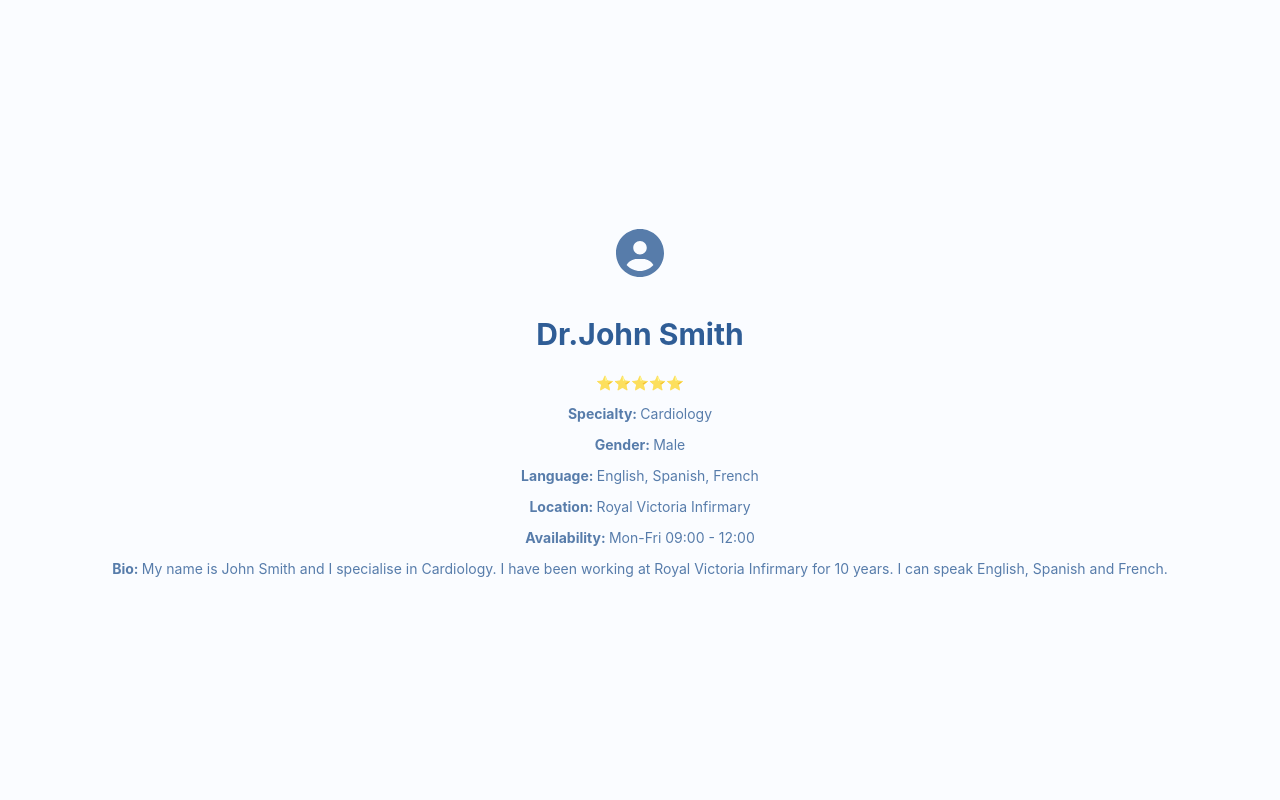
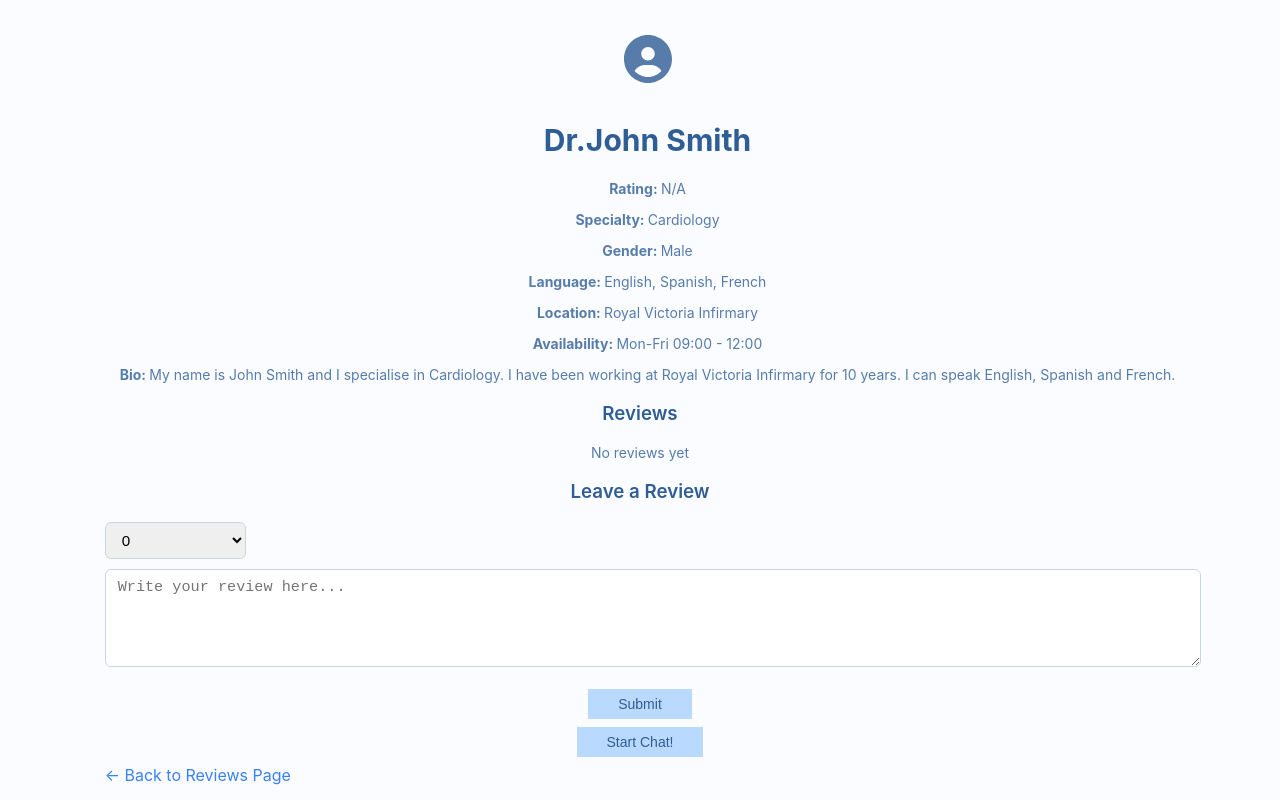
Before and after one commit to vytcka/Doctor-patient-app, a React (Create React App) app in the folder client/: page /doctor/1 in a window 1280 px wide. Built offline with nearby package versions, Linux system fonts and the light colour scheme.

Commit message:
Add and Edit reviews, installed react-icons for star rating

```diff
--- a/client/package.json
+++ b/client/package.json
@@ -10,6 +10,7 @@
     "@testing-library/user-event": "^13.5.0",
     "react": "^19.2.4",
     "react-dom": "^19.2.4",
+    "react-icons": "^5.6.0",
     "react-router-dom": "^7.13.1",
     "react-scripts": "5.0.1",
     "web-vitals": "^2.1.4"
--- a/client/src/DoctorDetail.js
+++ b/client/src/DoctorDetail.js
@@ -1,7 +1,23 @@
-import { useParams } from "react-router-dom";
+import { useState } from "react";
+import { PrefetchPageLinks, useParams } from "react-router-dom";
+import { Link } from 'react-router-dom';
 import { data } from "./doctorItems";
+import './reviews.css';
+
 
 export default function DoctorDetail(){
+    //Reviews
+    const [reviews, setReviews] = useState([]);
+    const [newReview, setNewReview] = useState({
+    rating: 0,
+    comment: ""
+    });
+    const [editedReviewId, setEditedReviewId] = useState(null);
+    const [editedReview, setEditedReview] = useState({
+        rating: 0,
+        comment: ""
+    });
+
     const {id} = useParams();
 
     //find doctor by id
@@ -11,13 +27,62 @@ export default function DoctorDetail(){
         return <p>Doctor not found</p>
     }
 
-    console.log(doctor);
+    //Adding reviews
+    const handleAddReview = () => {
+        if (newReview.rating === 0 || newReview.comment === "") return;
+
+        setReviews([
+            ...reviews,
+            {
+                id: Date.now(),
+                rating: newReview.rating,
+                comment: newReview.comment
+            }
+        ]);
+
+        //reset
+        setNewReview({rating:0, comment:""});
+
+    }
+
+    //Edit
+    const handleEdit = (review) => {
+        setEditedReviewId(review.id);
+        setEditedReview({
+            rating: review.rating,
+            comment: review.comment
+        });
+    };
+
+    //Save Edit
+    const handleSaveEdit = (id) => {
+        const updatedReviews = reviews.map((review) => review.id === id?
+            {...review, rating:editedReview.rating, comment:editedReview.comment}
+            : review
+        );
+
+        setReviews(updatedReviews);
+        setEditedReviewId(null);
+    }
+
+    //calculate average rating based on reviews gotten
+    const averageRating = reviews.length > 0 ? (
+        reviews.reduce((sum, r) => sum + r.rating, 0) /
+        reviews.length
+    ).toFixed(1) : 0;
+
+    //For star display
+    const renderStars = (rating) => "⭐".repeat(Math.round(rating));
+
+    // Show average rating if reviews exist, otherwise show N/A
+    const displayedRating = reviews.length > 0 ? averageRating : "N/A";
 
     return(
         <div>
+            <div className="doctor-info">
                 <p><img src={doctor.profileIcon} alt={doctor.name} className="doc-profile-icon"/></p>
                 <h1>{doctor.name}</h1>
-            <p>{"⭐".repeat(doctor.rating)}</p>
+                <p><b>Rating: </b>{renderStars(displayedRating)} {displayedRating}</p>
                 <p><b>Specialty: </b>{doctor.specialty}</p>
                 <p><b>Gender: </b>{doctor.gender}</p>
                 <p><b>Language: </b>{doctor.language.join(", ")}</p>
@@ -25,6 +90,107 @@ export default function DoctorDetail(){
                 <p><b>Availability: </b>{doctor.availability.days} {doctor.availability.time}</p>
                 <p><b>Bio: </b>{doctor.bio}</p>
             </div>
+
+            <div className="display-reviews">
+                <h3>Reviews</h3>
+
+                {reviews.length === 0 ? (
+                    <p>No reviews yet</p>
+                ) : (
+                    reviews.map((review) => (
+                        <div key={review.id} className="review">
+                            {editedReviewId === review.id ? (
+                                //edit mode
+                                <>
+                                    {/* Edit star rating */}
+                                    <select
+                                        value={editedReview.rating}
+                                        onChange={(e) =>
+                                            setEditedReview({
+                                                ...editedReview,
+                                                rating: Number(e.target.value)
+                                            })
+                                        }
+                                        >
+                                            <option>Select rating</option>
+                                            <option value="5">⭐⭐⭐⭐⭐</option>
+                                            <option value="4">⭐⭐⭐⭐</option>
+                                            <option value="3">⭐⭐⭐</option>
+                                            <option value="2">⭐⭐</option>
+                                            <option value="1">⭐</option>
+                                            <option value="0">0</option>
+                                    </select>
+
+                                    {/* Edit comments */}
+                                    <textarea
+                                        value={editedReview.comment}
+                                        onChange={(e) =>
+                                            setEditedReview({
+                                                ...editedReview,
+                                                comment: e.target.value
+                                            })
+                                        }
+                                    />
+
+                                    {/* Save or cancel edit button */}
+                                    <button onClick={() => handleSaveEdit(review.id)}>
+                                        Save
+                                    </button>
+                                    <button onClick={() => setEditedReviewId(null)}>
+                                        Cancel
+                                    </button>
+                                </>
+                            ):(
+                                <>
+                                    {/* Normal view */}
+                                    <p>{"⭐".repeat(review.rating)}</p>
+                                    <p>{review.comment}</p>
+
+                                    <button onClick={() => handleEdit(review)}>
+                                        Edit
+                                    </button>
+                                </>
+                            )}
+                            </div>
+                    ))
+                )}
+            </div>
+
+            <div className="review-form">
+                <h3>Leave a Review</h3>
+
+                {/* Star Rating */}
+                <select
+                    value={newReview.rating}
+                    onChange={(e) =>
+                        setNewReview({...newReview, rating: Number(e.target.value)})
+                    }>
+                        <option>Select rating</option>
+                        <option value="5">⭐⭐⭐⭐⭐</option>
+                        <option value="4">⭐⭐⭐⭐</option>
+                        <option value="3">⭐⭐⭐</option>
+                        <option value="2">⭐⭐</option>
+                        <option value="1">⭐</option>
+                        <option value="0">0</option>
+                </select>
+
+                {/* comments */}
+                <textarea
+                    placeholder="Write your review here..."
+                    value={newReview.comment}
+                    onChange={(e) =>
+                        setNewReview({...newReview, comment:e.target.value})}
+                />
+
+                <button onClick={handleAddReview}>Submit</button>
+
+                <Link to="/Chat"><button>Start Chat!</button></Link>
+
+                <Link to="/Reviews"> ← Back to Reviews Page </Link>
+
+            </div>
+
+        </div>
     );
 
 }
--- a/client/src/Reviews.js
+++ b/client/src/Reviews.js
@@ -1,7 +1,8 @@
 import { React, useState } from "react";
-import { data } from "./doctorItems";
+import { data } from "./doctorItems"; //dummy data for doctors
 import { useNavigate } from "react-router-dom";
 import './reviews.css';
+import StarRating from "./StarRating";
 
 
 export default function Reviews() {
@@ -69,6 +70,9 @@ export default function Reviews() {
             //location
             const locationOptions = [...new Set(data.map(item => item.location))];
 
+            //Show calculated average star rating based on reviews
+            const renderStars = (rating) => "⭐".repeat(Math.round(rating));
+
     return(
         <div className="review-container">
             <h1>Doctors Reviews</h1>
@@ -78,7 +82,7 @@ export default function Reviews() {
             <div className="search-bar">
                 <input
                 type="search"
-                placeholder="Search"
+                placeholder="🔍 Search"
                 onChange={event => setQuery(event.target.value)}
                 />
             </div>
@@ -155,7 +159,7 @@ export default function Reviews() {
                         </div>
 
                         <div className="doctor-rating">
-                            {"⭐".repeat(items.rating)}
+                            <StarRating rating={items.rating} />
                             <p>View more information about this doctor →</p>
                         </div>
 
--- /dev/null
+++ b/client/src/StarRating.js
@@ -0,0 +1,14 @@
+import { FaStar, FaRegStar } from "react-icons/fa";
+
+export default function StarRating({rating}){
+    return(
+        <div className="star">
+            {[1, 2, 3, 4, 5].map((star) => star <= rating ? (
+                <FaStar key={star} />
+            ) : (
+                <FaRegStar key={star}/>
+            )
+        )}
+        </div>
+    )
+}
--- a/client/src/reviews.css
+++ b/client/src/reviews.css
@@ -29,6 +29,13 @@ h3 {
   color: gold;
 }
 
+.stars {
+  color: gold;
+  font-size: 18px;
+  display: flex;
+  gap: 4px;
+}
+
 .doc-profile-icon {
   width: 60px;
   height: 60px;
@@ -36,3 +43,16 @@ h3 {
   object-fit: cover;
   margin-bottom: 10px;
 }
+
+.review{
+  background: #f5f5f5;
+  padding: 10px;
+  margin: 10px 0;
+  border-radius: 8px;
+}
+
+.review-form textarea {
+  width: 100%;
+  height: 80px;
+  margin: 10px 0;
+}
```
Also changed, not shown: 1 other file (tests, documents, lock files or other folders). Lines whose indentation alone changed are shown as unchanged.
